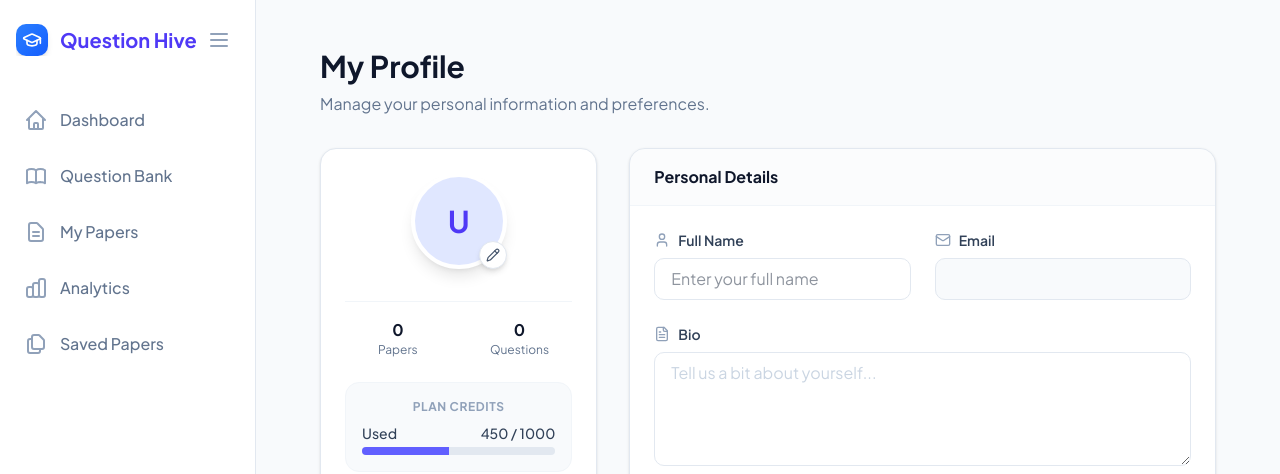
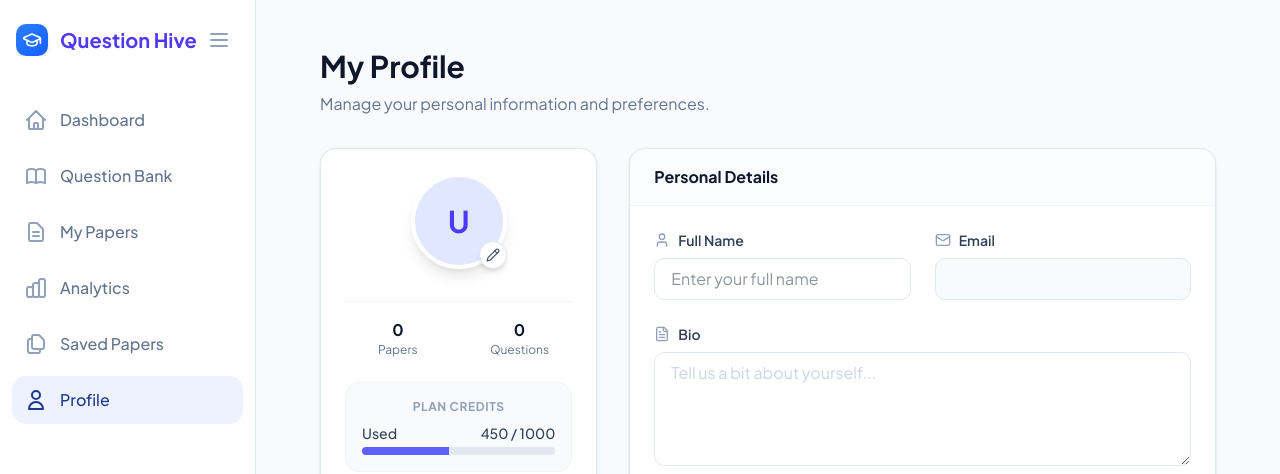
Before and after one commit to Ankitagmallesh/question-hive, a Next.js app in the folder apps/web/: page /profile in a window 1280 px wide. Shown: the top 474 px of the page. Built offline with nearby package versions, Linux system fonts and the light colour scheme; no server answers.

Commit message:
style: update dashboard layout

```diff
--- a/apps/web/components/layouts/DashboardLayout.tsx
+++ b/apps/web/components/layouts/DashboardLayout.tsx
@@ -6,7 +6,7 @@ import { GraduationCap, Menu, X } from "lucide-react";
 import { usePathname } from "next/navigation";
 import { useSupabaseAuth } from '../../app/hooks/useSupabaseAuth';
 import { signOut } from '../../app/lib/google-auth';
-import ProfileMenu from '../ProfileMenu';
+
 
 export default function DashboardLayout({ children, fullScreen = false }: { children: React.ReactNode, fullScreen?: boolean }) {
   const [menuOpen, setMenuOpen] = useState(false);
@@ -64,7 +64,8 @@ export default function DashboardLayout({ children, fullScreen = false }: { chil
                 { name: 'Question Bank', path: '/questions', icon: 'M12 6.253v13m0-13C10.832 5.477 9.246 5 7.5 5S4.168 5.477 3 6.253v13C4.168 18.477 5.754 18 7.5 18s3.332.477 4.5 1.253m0-13C13.168 5.477 14.754 5 16.5 5c1.747 0 3.332.477 4.5 1.253v13C19.832 18 18.247 18.477 16.5 18c-1.746 0-3.332.477-4.5 1.253' },
                 { name: 'My Papers', path: '/question-papers', icon: 'M9 12h6m-6 4h6m2 5H7a2 2 0 01-2-2V5a2 2 0 012-2h5.586a1 1 0 01.707.293l5.414 5.414a1 1 0 01.293.707V19a2 2 0 01-2 2z' },
                 { name: 'Analytics', path: '/analytics', icon: 'M9 19v-6a2 2 0 00-2-2H5a2 2 0 00-2 2v6a2 2 0 002 2h2a2 2 0 002-2zm0 0V9a2 2 0 012-2h2a2 2 0 012 2v10m-6 0a2 2 0 002 2h2a2 2 0 002-2m0 0V5a2 2 0 012-2h2a2 2 0 012 2v14a2 2 0 01-2 2h-2a2 2 0 01-2-2z' },
-                { name: 'Saved Papers', path: '/saved', icon: 'M8 7v8a2 2 0 002 2h6M8 7V5a2 2 0 012-2h4.586a1 1 0 01.707.293l4.414 4.414a1 1 0 01.293.707V15a2 2 0 01-2 2h-2M8 7H6a2 2 0 00-2 2v10a2 2 0 002 2h8a2 2 0 002-2v-2' }
+                { name: 'Saved Papers', path: '/saved', icon: 'M8 7v8a2 2 0 002 2h6M8 7V5a2 2 0 012-2h4.586a1 1 0 01.707.293l4.414 4.414a1 1 0 01.293.707V15a2 2 0 01-2 2h-2M8 7H6a2 2 0 00-2 2v10a2 2 0 002 2h8a2 2 0 002-2v-2' },
+                { name: 'Profile', path: '/profile', icon: 'M16 7a4 4 0 11-8 0 4 4 0 018 0zM12 14a7 7 0 00-7 7h14a7 7 0 00-7-7z' }
             ].map((item) => (
                 <Link
                     key={item.path}
@@ -109,11 +110,7 @@ export default function DashboardLayout({ children, fullScreen = false }: { chil
             </div>
         )}
 
-        {!fullScreen && (
-            <div className="absolute top-6 right-6 z-20">
-                <ProfileMenu user={user} onLogout={handleLogout} />
-            </div>
-        )}
+
 
         <div className={fullScreen ? "pt-20 lg:pt-0" : "p-6 lg:p-10 pt-20 lg:pt-12"}>
             {children}
```
